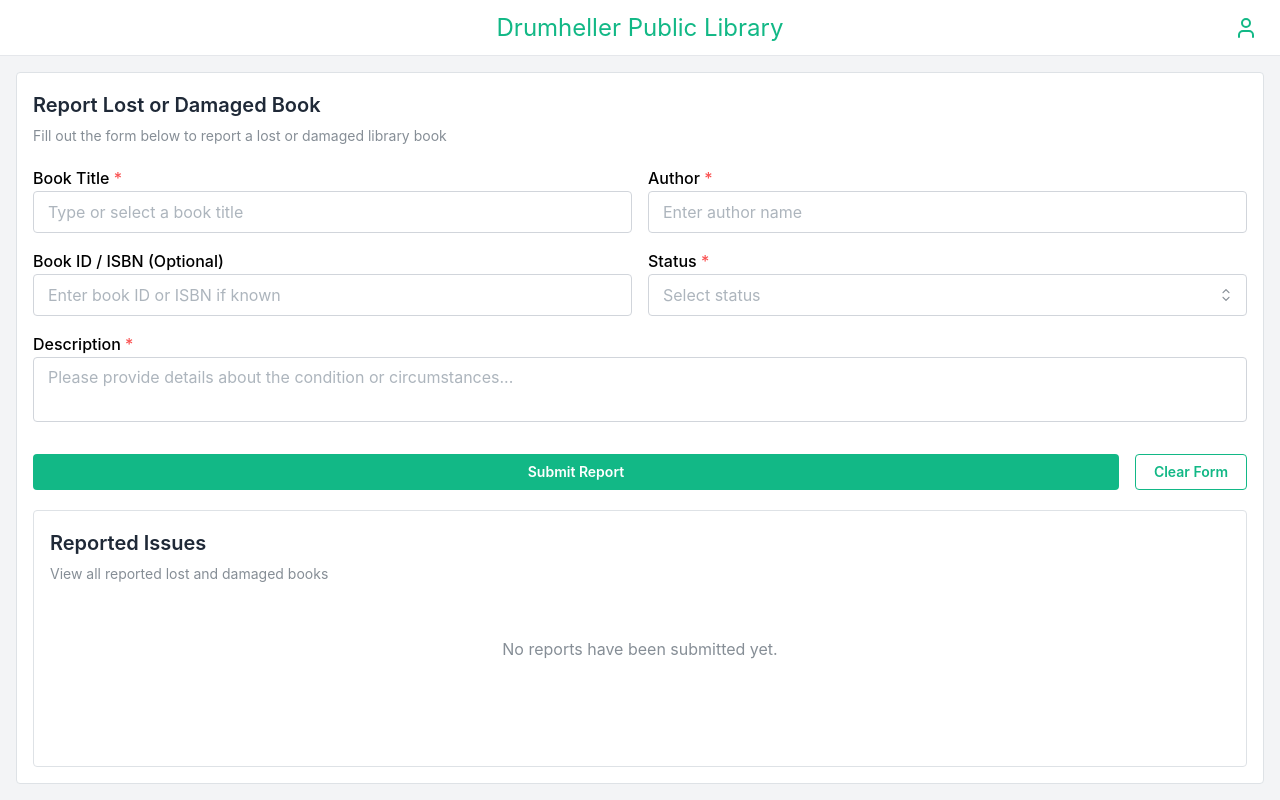
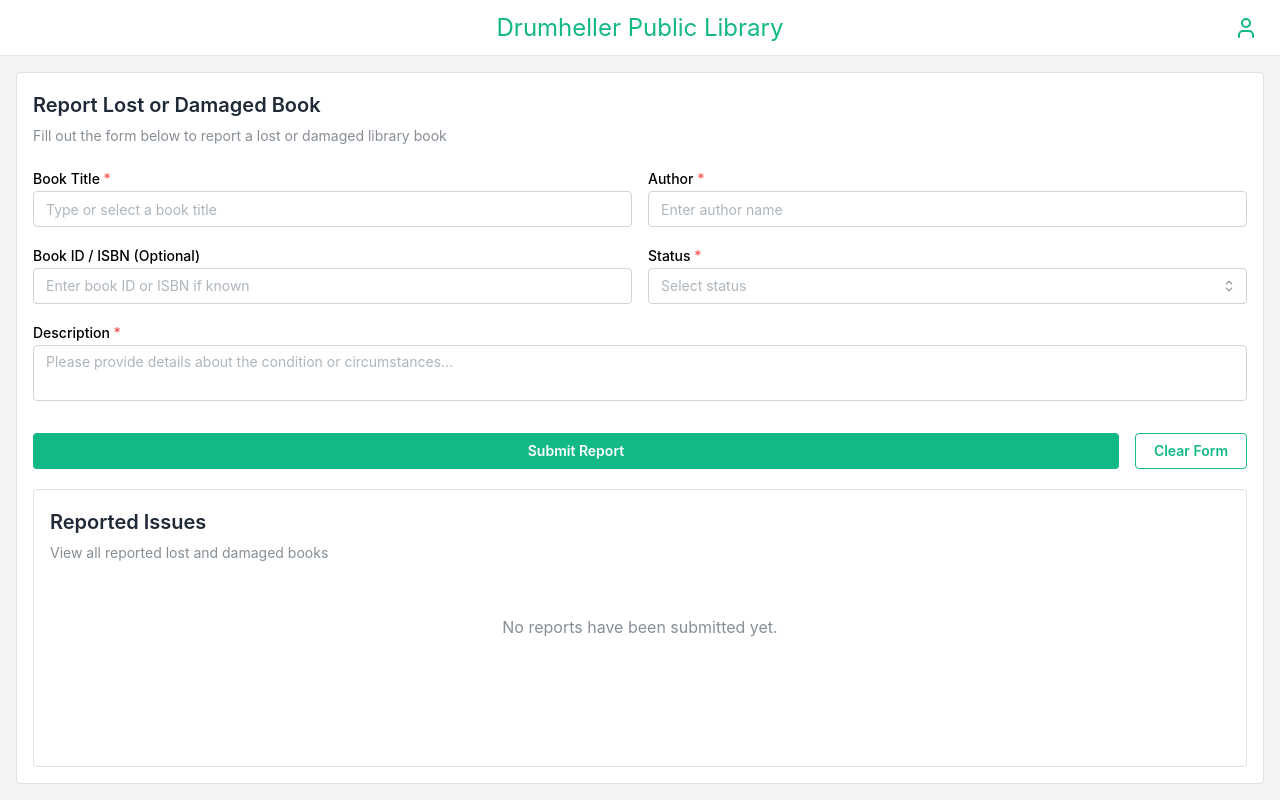
Before and after one commit to Tonaeus/cpsc481-design-portfolio-ii, a React (Vite) app in the folder frontend/: page /report in a window 1280 px wide. Built offline with nearby package versions, Linux system fonts and the light colour scheme.

Commit message:
standardized inputs

```diff
--- a/frontend/src/pages/Browse.jsx
+++ b/frontend/src/pages/Browse.jsx
@@ -143,14 +143,6 @@
 							onKeyPress={handleKeyPress}
 							leftSection={<Search size={16} />}
 							style={{ flex: 1 }}
-							styles={{
-								input: {
-									borderColor: "#d1d5db",
-									"&:focus": {
-										borderColor: "#14b8a6",
-									},
-								},
-							}}
 						/>
 						<Button
 							onClick={handleSearch}
--- a/frontend/src/pages/Report.jsx
+++ b/frontend/src/pages/Report.jsx
@@ -215,15 +215,6 @@
 									}
 								}}
 								required
-								size="md"
-								styles={{
-									input: {
-										borderColor: "#d1d5db",
-										"&:focus": {
-											borderColor: "#14b8a6",
-										},
-									},
-								}}
 							/>
 
 							<TextInput
@@ -234,15 +225,6 @@
 									setFormData({ ...formData, bookAuthor: e.target.value })
 								}
 								required
-								size="md"
-								styles={{
-									input: {
-										borderColor: "#d1d5db",
-										"&:focus": {
-											borderColor: "#14b8a6",
-										},
-									},
-								}}
 							/>
 						</Group>
 
@@ -254,15 +236,6 @@
 								onChange={(e) =>
 									setFormData({ ...formData, bookId: e.target.value })
 								}
-								size="md"
-								styles={{
-									input: {
-										borderColor: "#d1d5db",
-										"&:focus": {
-											borderColor: "#14b8a6",
-										},
-									},
-								}}
 							/>
 
 							<Select
@@ -277,15 +250,6 @@
 									{ value: "damaged", label: "Damaged" },
 								]}
 								required
-								size="md"
-								styles={{
-									input: {
-										borderColor: "#d1d5db",
-										"&:focus": {
-											borderColor: "#14b8a6",
-										},
-									},
-								}}
 							/>
 						</Group>
 
@@ -296,17 +260,7 @@
 							onChange={(e) =>
 								setFormData({ ...formData, description: e.target.value })
 							}
-							minRows={4}
 							required
-							size="md"
-							styles={{
-								input: {
-									borderColor: "#d1d5db",
-									"&:focus": {
-										borderColor: "#14b8a6",
-									},
-								},
-							}}
 						/>
 
 						<Group mt="md">
```
